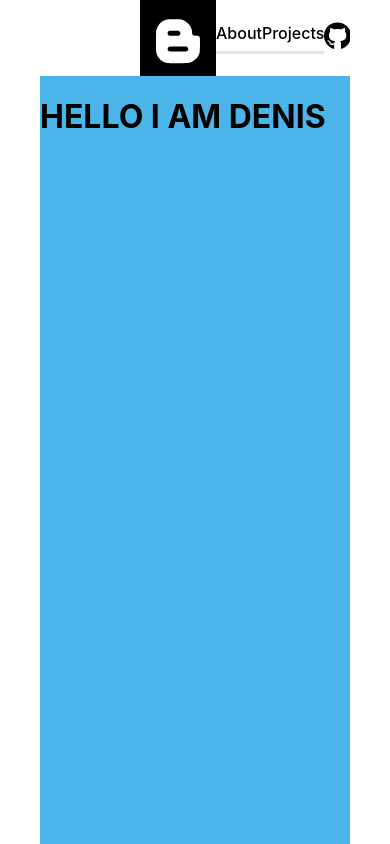
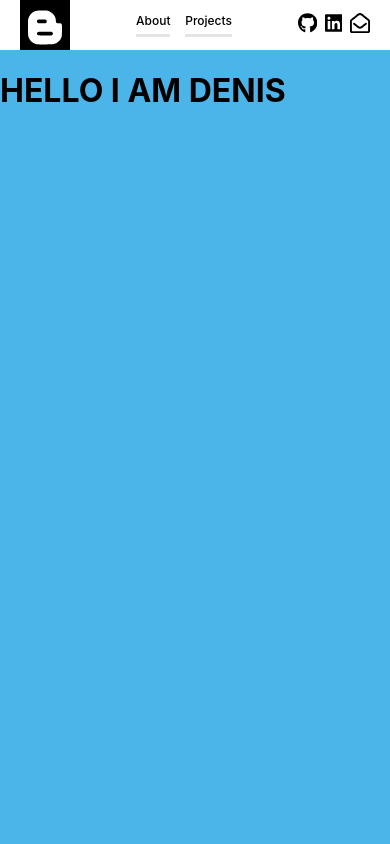
Before and after one commit to denisbarriere/portfolio-2018, a React (Create React App) app: page / in a window 390 px wide. Built offline with nearby package versions, Linux system fonts and the light colour scheme.

Commit message:
Add media queries to handle responsive design for the Header component

```diff
--- a/src/Layout/AppLayout.js
+++ b/src/Layout/AppLayout.js
@@ -15,9 +15,16 @@ export default class AppLayout extends PureComponent {
 }
 
 const AppFrame = styled.div`
-  margin-left: 2.5rem;
-  margin-right: 2.5rem;
   background-color: ${props => props.background};
   height: 100vh;
   overflow: hidden;
+
+  @media (min-width: 480px) {
+    margin-left: 1.25rem;
+    margin-right: 1.25rem;
+  }
+  @media (min-width: 768px) {
+    margin-left: 2.5rem;
+    margin-right: 2.5rem;
+  }
 `;
--- a/src/Layout/Header/styled.js
+++ b/src/Layout/Header/styled.js
@@ -2,42 +2,73 @@ import styled from "styled-components";
 import { colors, transition } from "Utilities";
 
 export const HeaderWrapper = styled.header`
-  height: 4.75rem;
+  height: 3.125rem;
   background-color: ${colors.white};
   display: flex;
   justify-content: space-between;
   align-items: center;
+
+  @media (min-width: 768px) {
+    height: 4.75rem;
+  }
 `;
 
 export const Logo = styled.div`
-  height: 4.75rem;
-  width: 11rem;
+  height: 3.125rem;
+  width: 4.375rem;
+
+  @media (min-width: 768px) {
+    height: 4.75rem;
+    width: 11rem;
+  }
 
   > a {
-    margin-left: 100px;
-    height: 2.75rem;
-    width: 2.75rem;
-    padding: 1rem;
+    margin-left: 1.25rem;
+    height: 2.125rem;
+    width: 2.125rem;
+    padding: 0.5rem;
     background-color: ${colors.black};
     display: inline-block;
+
+    @media (min-width: 480px) {
+      margin-left: 2.5rem;
+    }
+    @media (min-width: 768px) {
+      margin-left: 3.75rem;
+      height: 2.75rem;
+      width: 2.75rem;
+      padding: 1rem;
+    }
+    @media (min-width: 1200px) {
+      margin-left: 6.25rem;
+    }
   }
 `;
 
 export const NavLinks = styled.nav`
   text-align: center;
-  width: 8.75rem;
+  width: 6rem;
   display: flex;
   justify-content: space-between;
 
+  @media (min-width: 480px) {
+    width: 8.75rem;
+  }
+
   > a {
-    font-size: 1rem;
+    border-bottom: 3px solid ${colors.lightGrey};
+    padding-bottom: 0.375rem;
+    font-size: 0.75rem;
     font-weight: 500;
     text-transform: capitalize;
     text-decoration: none;
-    padding-bottom: 0.5rem;
     color: ${colors.black};
-    border-bottom: 3px solid ${colors.lightGrey};
-    ${transition({})};
+    ${transition({ property: "border-bottom-color" })};
+
+    @media (min-width: 480px) {
+      padding-bottom: 0.5rem;
+      font-size: 1rem;
+    }
   }
   > a:hover,
   > a.active {
@@ -46,11 +77,30 @@ export const NavLinks = styled.nav`
 `;
 
 export const ContactLinks = styled.nav`
-  width: 6.5rem;
+  width: 4.5rem;
+  margin-right: 1.25rem;
   display: flex;
   justify-content: space-between;
+
+  @media (min-width: 480px) {
+    margin-right: 0;
+  }
+  @media (min-width: 576px) {
+    width: 5.25rem;
+  }
+  @media (min-width: 768px) {
+    width: 6.5rem;
+  }
+
   > a > svg {
-    height: 1.75rem;
+    height: 1.25rem;
+
+    @media (min-width: 576px) {
+      height: 1.5rem;
+    }
+    @media (min-width: 768px) {
+      height: 1.75rem;
+    }
   }
   > a path {
     ${transition({})};
```
